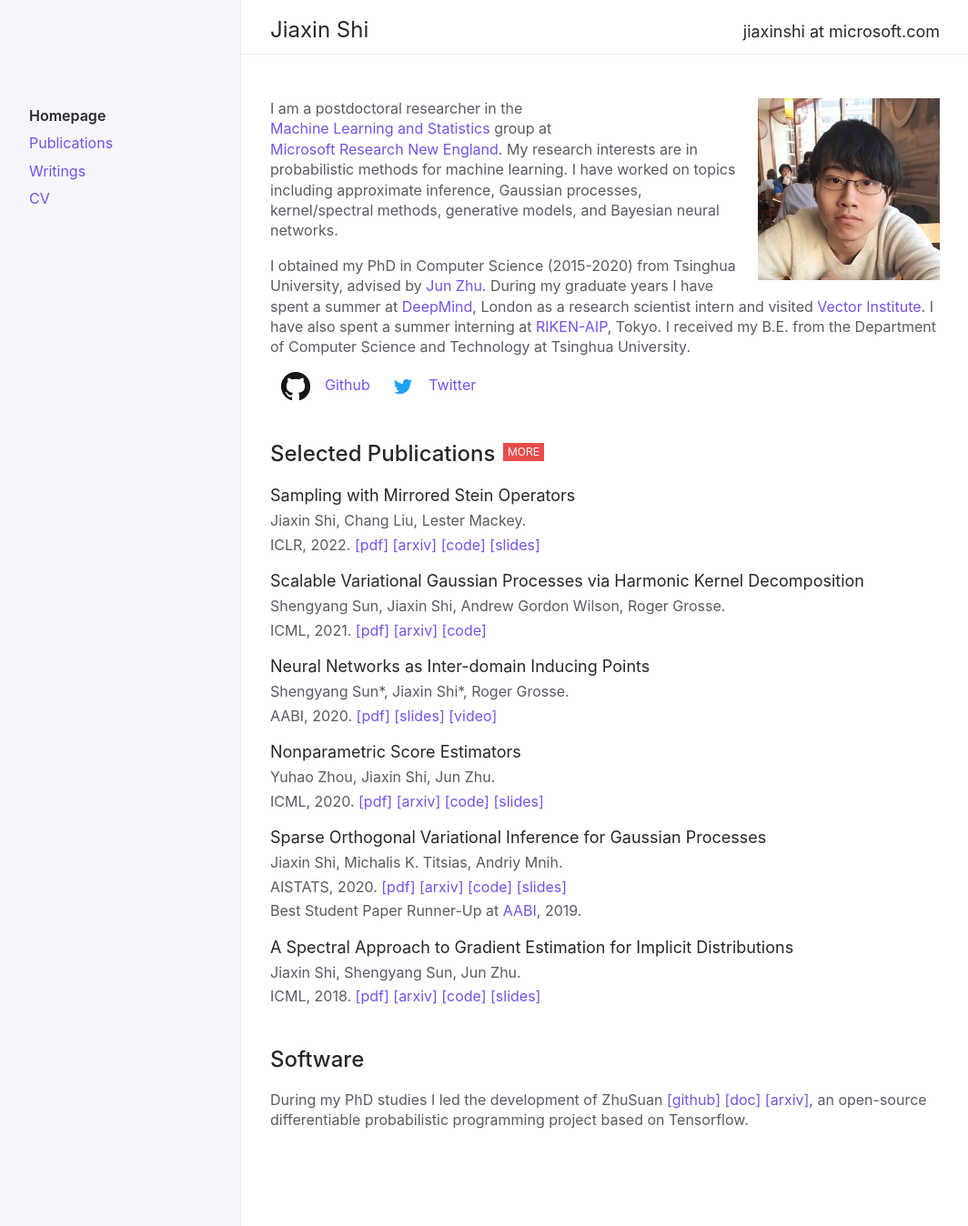
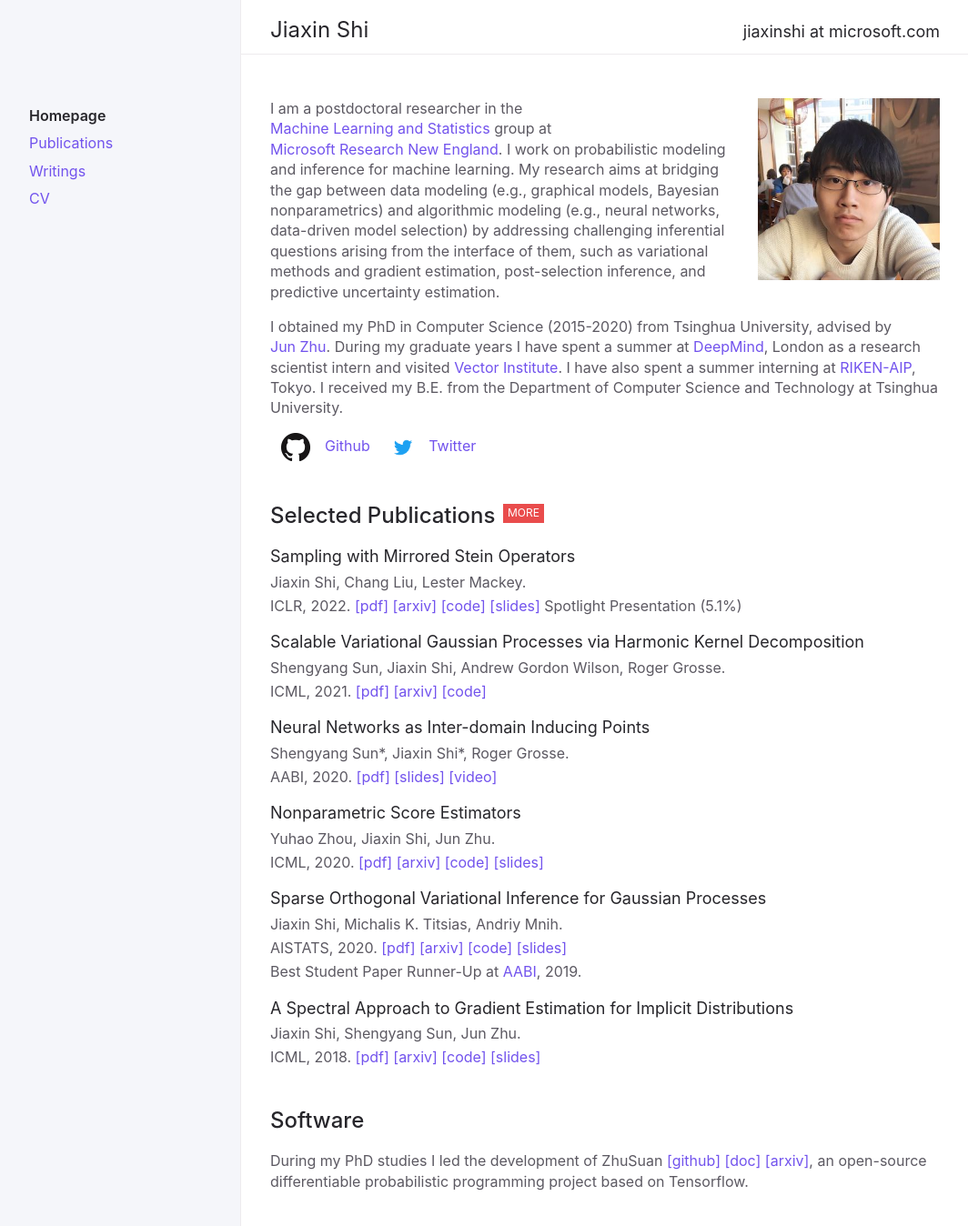
Before and after one commit to thjashin/thjashin.github.io, a Jekyll site: the page built from index.md, in a window 1280 px wide. Shown: the top 1348 px of the page at 91% size, without its empty margins (91-1155 px from the left). Built offline with Jekyll 4.4.1, drawn with Linux system fonts in a browser that asks for light colours.

Commit message:
research

```diff
--- a/index.md
+++ b/index.md
@@ -8,8 +8,9 @@ permalink: /
 <img style="width:200px;float:right;margin:0 0px 16px 16px" src="{{site.url}}/assets/images/jiaxin.jpg">
 
 I am a postdoctoral researcher in the [Machine Learning and Statistics](https://www.microsoft.com/en-us/research/theme/machine-learning-statistics/) group at [Microsoft Research New England](https://www.microsoft.com/en-us/research/lab/microsoft-research-new-england/).
-My research interests are in probabilistic methods for machine learning.
-I have worked on topics including approximate inference, Gaussian processes, kernel/spectral methods, generative models, and Bayesian neural networks.
+I work on probabilistic modeling and inference for machine learning.
+My research aims at bridging the gap between data modeling (e.g., graphical models, Bayesian nonparametrics) and algorithmic modeling (e.g., neural networks, data-driven model selection) by addressing challenging inferential questions arising from the interface of them, such as variational methods and gradient estimation, post-selection inference, and predictive uncertainty estimation.
+<!-- I have worked on topics including approximate inference, Gaussian processes, kernel/spectral methods, generative models, and Bayesian neural networks.  -->
 
 I obtained my PhD in Computer Science (2015-2020) from Tsinghua University, advised by [Jun Zhu](http://ml.cs.tsinghua.edu.cn/~jun).
 During my graduate years I have spent a summer at [DeepMind](https://deepmind.com/), London as a research scientist intern and visited [Vector Institute](https://vectorinstitute.ai/).
@@ -36,6 +37,7 @@ ICLR, 2022.
 [[arxiv]](https://arxiv.org/abs/2106.12506)
 [[code]](https://github.com/thjashin/mirror-stein-samplers)
 [[slides]](https://thjashin.github.io/talks/mirror-stein-samplers.pdf)
+Spotlight Presentation (5.1%)
 
 Scalable Variational Gaussian Processes via Harmonic Kernel Decomposition
 {: .fs-5 .mb-1 .text-grey-dk-300}
```
Also changed, not shown: publications.md (+4 -0 lines).
